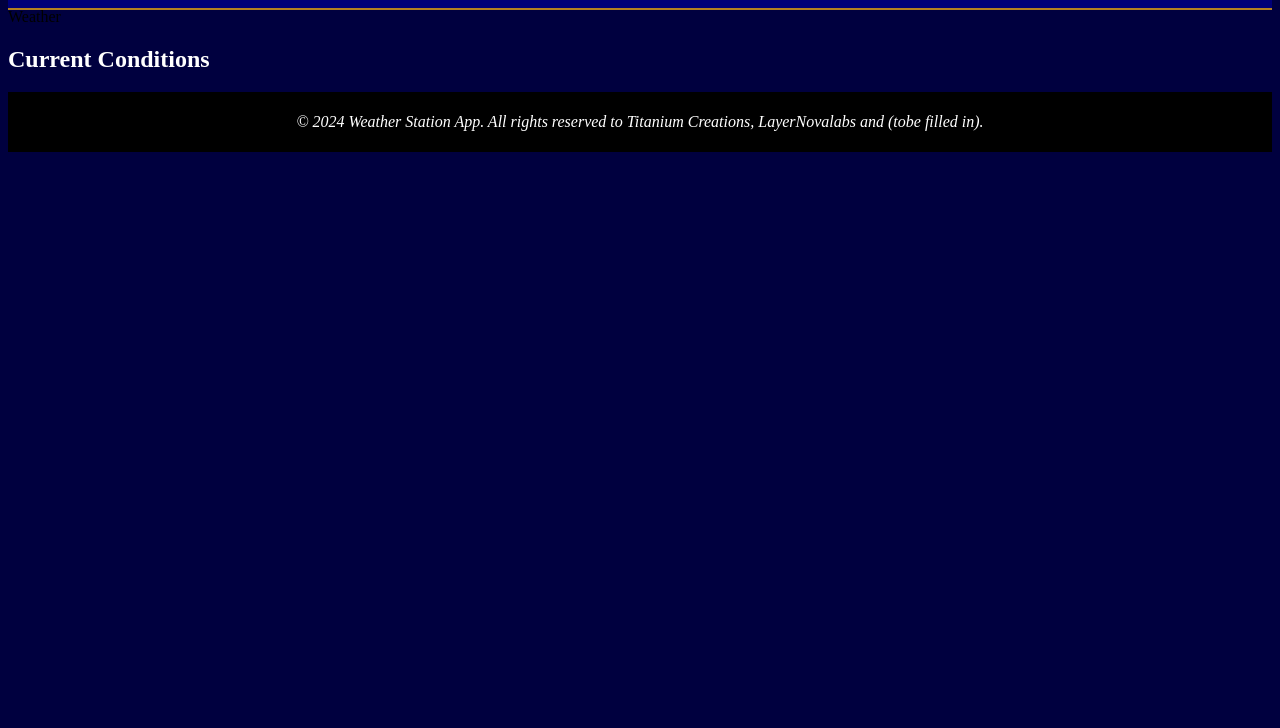
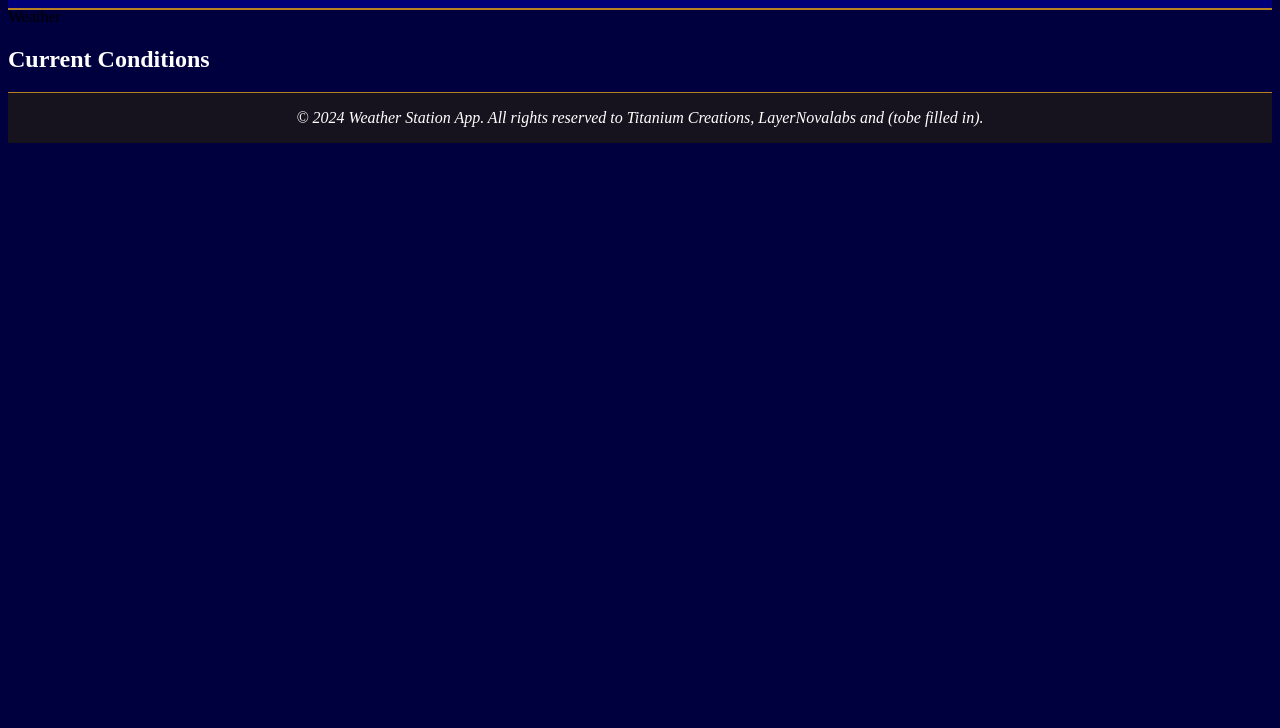
Before and after one commit to Titanium-Zane-Ice/Weather-station, a plain HTML site: page index.html in a window 1280 px wide. Shown: the part 72-800 px from the top of the page. Drawn offline with Linux system fonts and the light colour scheme.

Commit message:
end of day

```diff
--- a/css/main.css
+++ b/css/main.css
@@ -67,12 +67,19 @@ h1 {
 }
 /*---------------------------Footer Style----------------------------*/
 footer {
-    background-color: #000000;
-    text-align: center;
-    color: #ffffff;
-    padding: 5px;
+    background-color: var(--tga-ink);
+    border-top: 1px solid var(--tga-gold);
+    justify-content: center;
+    display: flex;
+    align-items: center;
+    color: var(--tga-text);
+    padding: 0 var(--tga-gutter);
     bottom: 0;
 
+}
+
+footer p {
+    font-style:italic
 }
 
 .brand {
```
